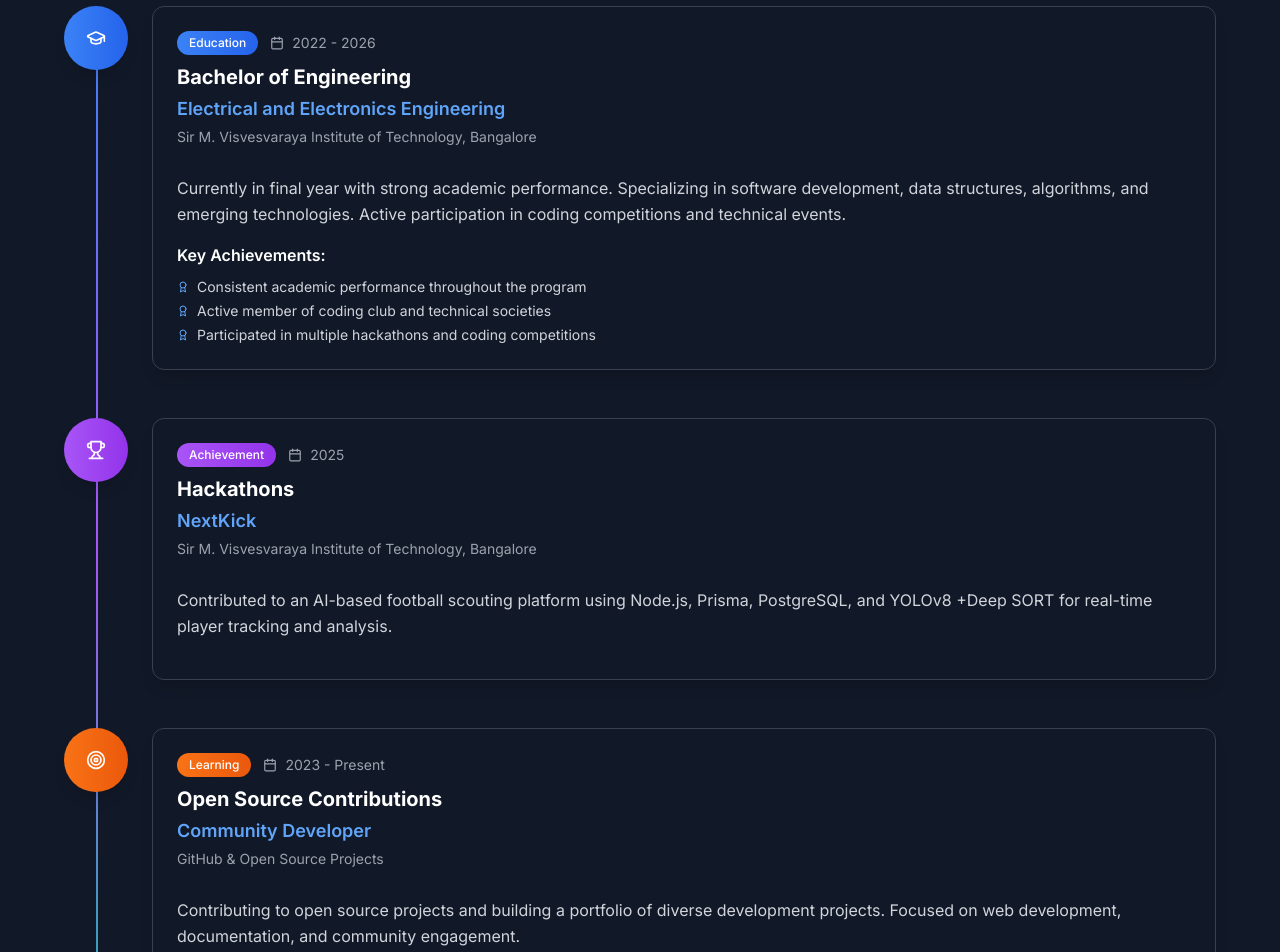
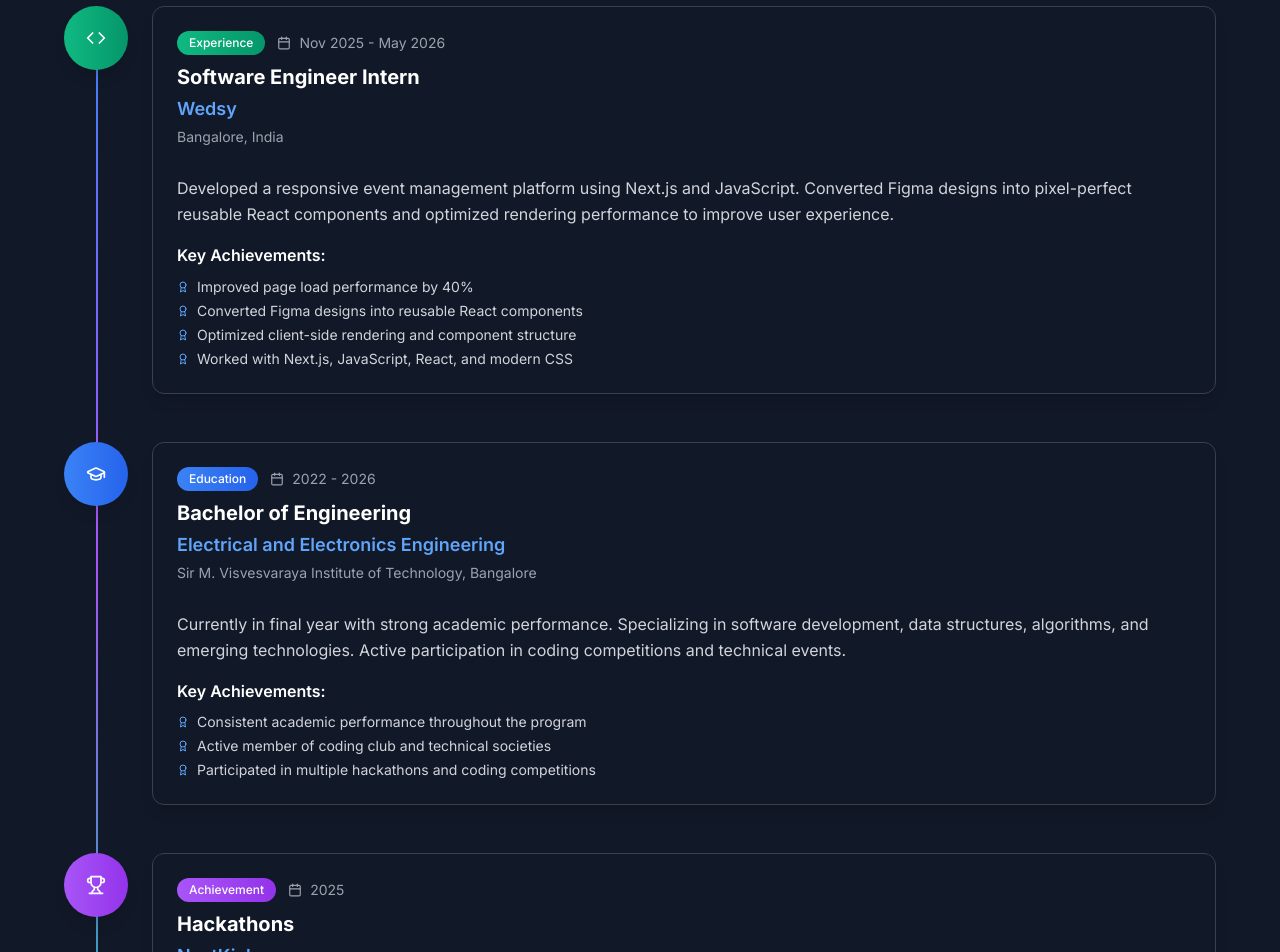
Before and after one commit to Snehaa-B/portfolio, a React (Vite) app: page / in a window 1280 px wide. Shown: the part 5540-6492 px from the top of the page. Built offline with nearby package versions, Linux system fonts and the light colour scheme.

Commit message:
Add Software Engineer Intern experience and remove learning entry
Added a new experience entry for a Software Engineer Intern position at Wedsy, including achievements and a description of responsibilities. Removed the learning entry for Open Source Contributions.

```diff
--- a/src/components/Experience.tsx
+++ b/src/components/Experience.tsx
@@ -3,6 +3,23 @@ import { Calendar, GraduationCap, Award, Code, BookOpen, Trophy, Target } from '
 
 const Experience: React.FC = () => {
   const timeline = [
+
+    {
+      type: 'experience',
+      title: 'Software Engineer Intern',
+      subtitle: 'Wedsy',
+      organization: 'Bangalore, India',
+      period: 'Nov 2025 - May 2026',
+      description:
+        'Developed a responsive event management platform using Next.js and JavaScript. Converted Figma designs into pixel-perfect reusable React components and optimized rendering performance to improve user experience.',
+      icon: <Code className="w-5 h-5" />,
+      achievements: [
+        'Improved page load performance by 40%',
+        'Converted Figma designs into reusable React components',
+        'Optimized client-side rendering and component structure',
+        'Worked with Next.js, JavaScript, React, and modern CSS'
+      ]
+    },
     {
       type: 'education',
       title: 'Bachelor of Engineering',
@@ -26,24 +43,11 @@ const Experience: React.FC = () => {
       description: 'Contributed to an AI-based football scouting platform  using Node.js, Prisma, PostgreSQL, and YOLOv8 +Deep SORT for real-time player tracking and analysis.',
       icon: <Trophy className="w-5 h-5" />
     },
-    {
-      type: 'learning',
-      title: 'Open Source Contributions',
-      subtitle: 'Community Developer',
-      organization: 'GitHub & Open Source Projects',
-      period: '2023 - Present',
-      description: 'Contributing to open source projects and building a portfolio of diverse development projects. Focused on web development, documentation, and community engagement.',
-      icon: <Target className="w-5 h-5" />,
-      achievements: [
-        'Multiple contributions to open source repositories',
-        'Built and maintained personal projects on GitHub',
-        'Collaborative development experience'
-      ]
-    }
   ];
 
   const getTypeColor = (type: string) => {
     switch (type) {
+      case 'experience': return 'bg-gradient-to-r from-emerald-500 to-emerald-600';
       case 'education': return 'bg-gradient-to-r from-blue-500 to-blue-600';
       case 'project': return 'bg-gradient-to-r from-green-500 to-green-600';
       case 'achievement': return 'bg-gradient-to-r from-purple-500 to-purple-600';
@@ -55,6 +59,7 @@ const Experience: React.FC = () => {
 
   const getTypeLabel = (type: string) => {
     switch (type) {
+      case 'experience': return 'Experience';
       case 'education': return 'Education';
       case 'project': return 'Project';
       case 'achievement': return 'Achievement';
```
